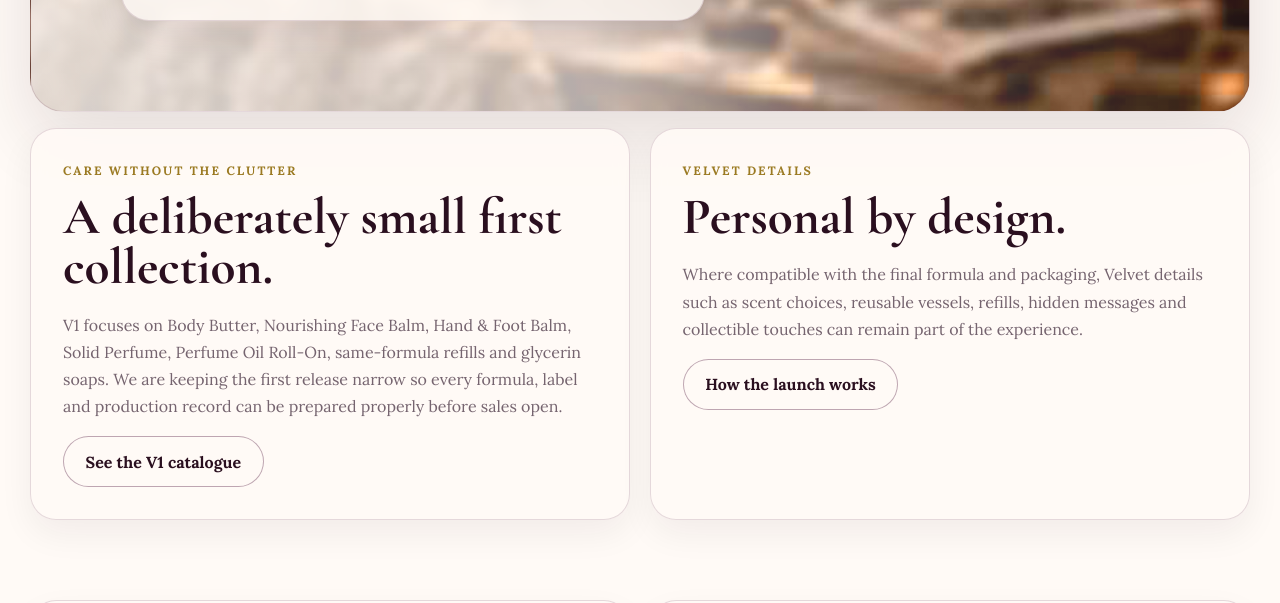
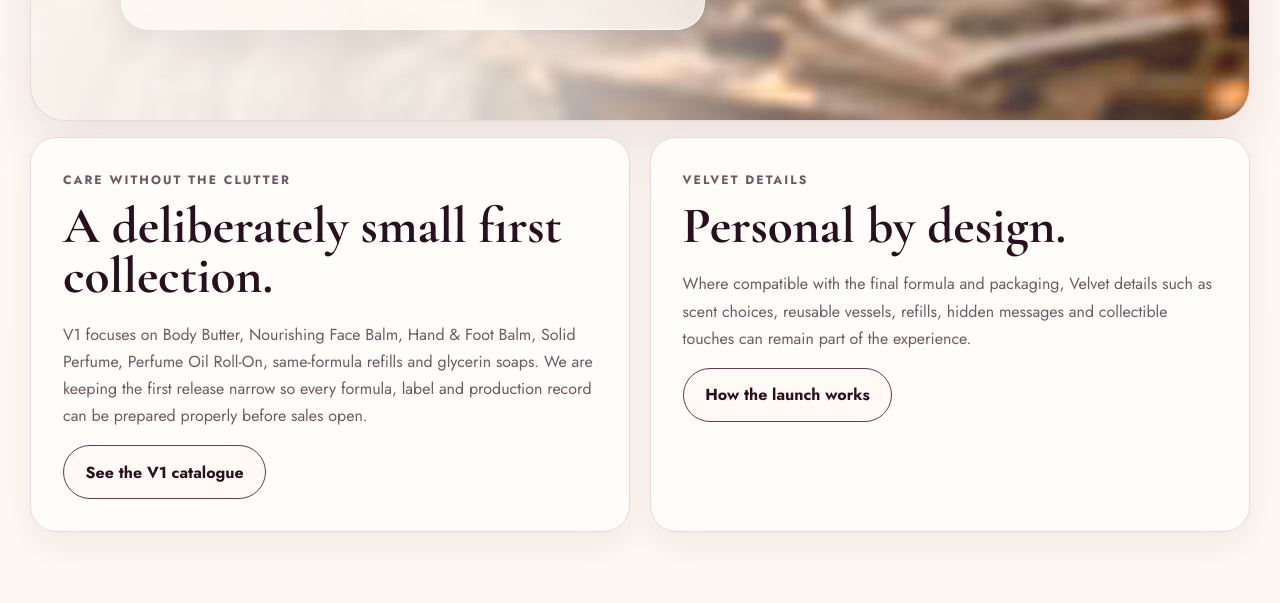
Before and after one commit to drezzillah-prog/velvet-charms-studio-official, a website: page index.html in a window 1280 px wide. Shown: the part 711-1314 px from the top of the page. Drawn offline with nearby package versions, Linux system fonts and the light colour scheme.

Commit message:
Restore approved Studio visual treatment on index.html

```diff
--- a/index.html
+++ b/index.html
@@ -6,7 +6,7 @@
   <title>Velvet Charms Studio USA — Small-Batch Body & Scent</title>
   <meta name="description" content="Velvet Charms Studio USA: a focused small-batch collection of body butters, nourishing balms, solid perfume, perfume oil roll-ons and glycerin soaps.">
   <link rel="stylesheet" href="styles.css">
-</head>
+<link rel="stylesheet" href="studio-brand.css"></head>
 <body>
   <header class="site-header">
     <a class="brand" href="index.html">Velvet Charms <span>Studio USA</span></a>
```
